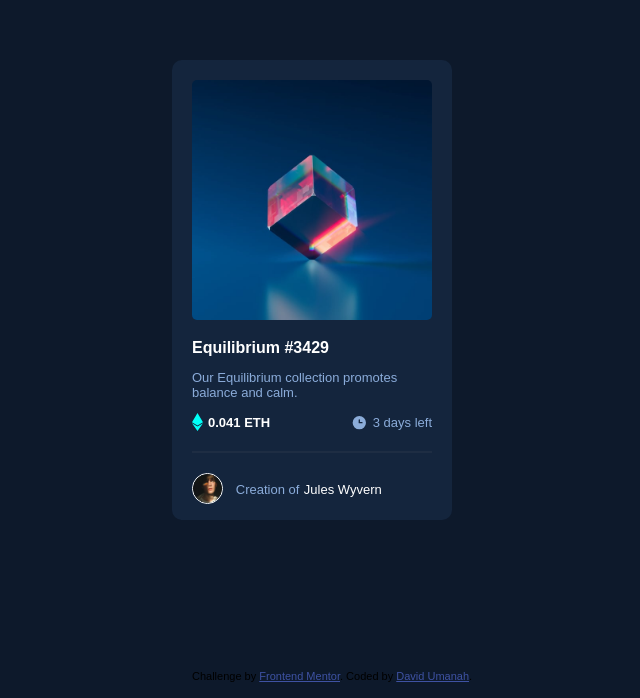
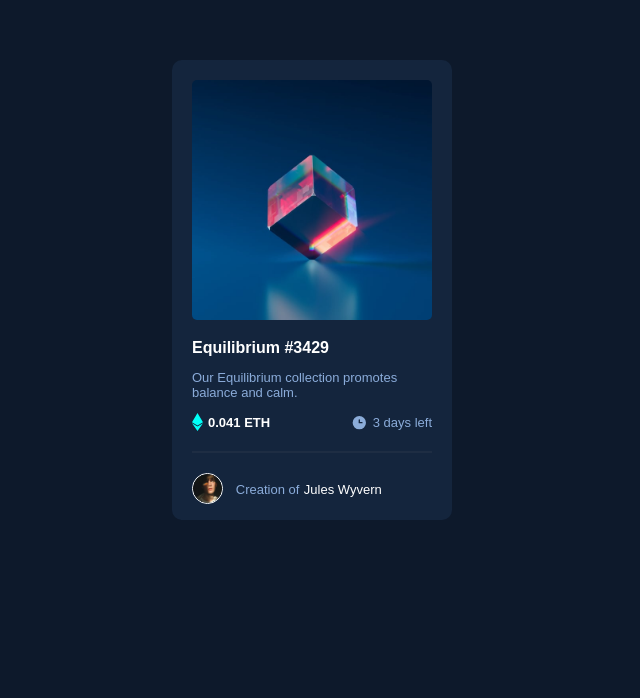
Before and after one commit to Davethadev/Nft-preview-card, a plain HTML site: page index.html in a window 1280 px wide. Shown: the part 118-816 px from the top of the page, without its empty margins (328-968 px from the left). Drawn offline with Linux system fonts and the light colour scheme.

Commit message:
remove attribution

```diff
--- a/index.html
+++ b/index.html
@@ -28,10 +28,5 @@
       <div id="author-text"><span>Creation of</span> <span id="author-name">Jules Wyvern</span></div>
     </div>
   </div>
-
-  <div class="attribution">
-    Challenge by <a href="https://www.frontendmentor.io?ref=challenge" target="_blank">Frontend Mentor</a>.
-    Coded by <a href="#">David Umanah</a>.
-  </div>
 </body>
 </html>
```
